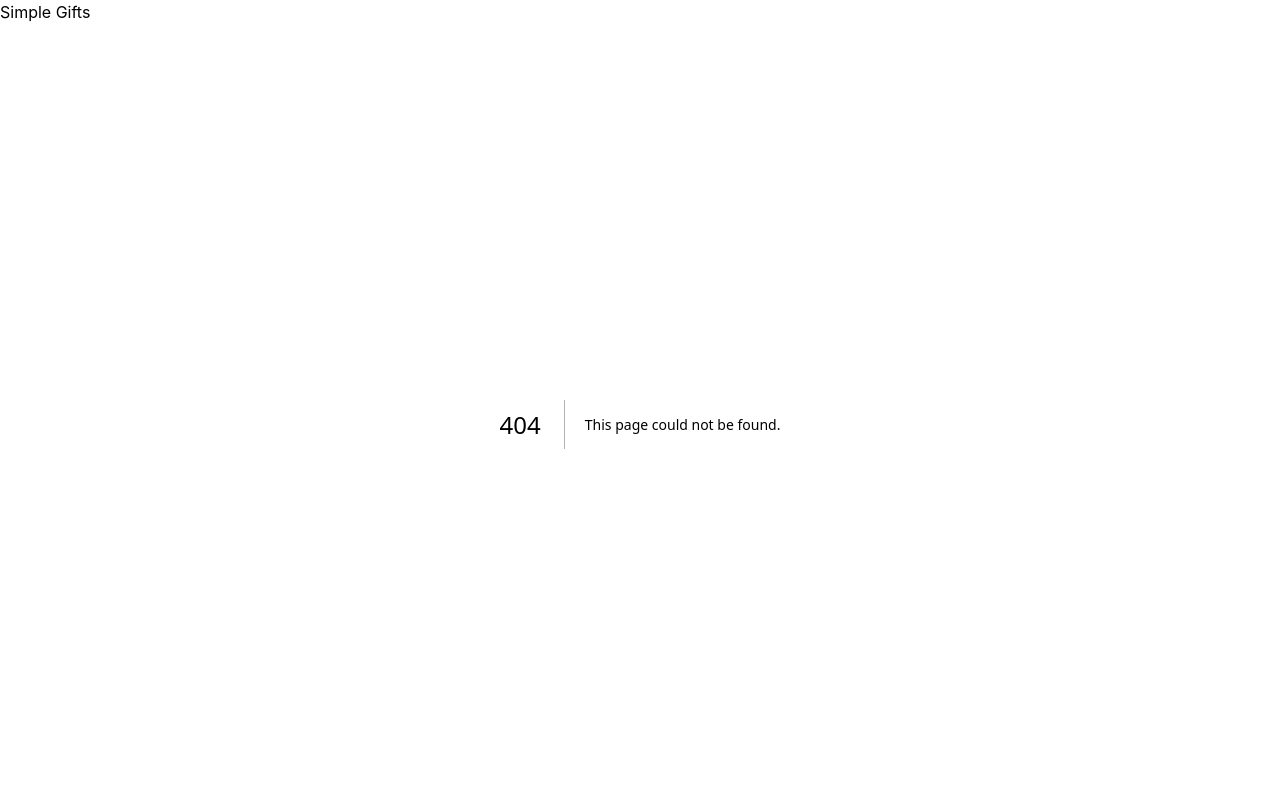
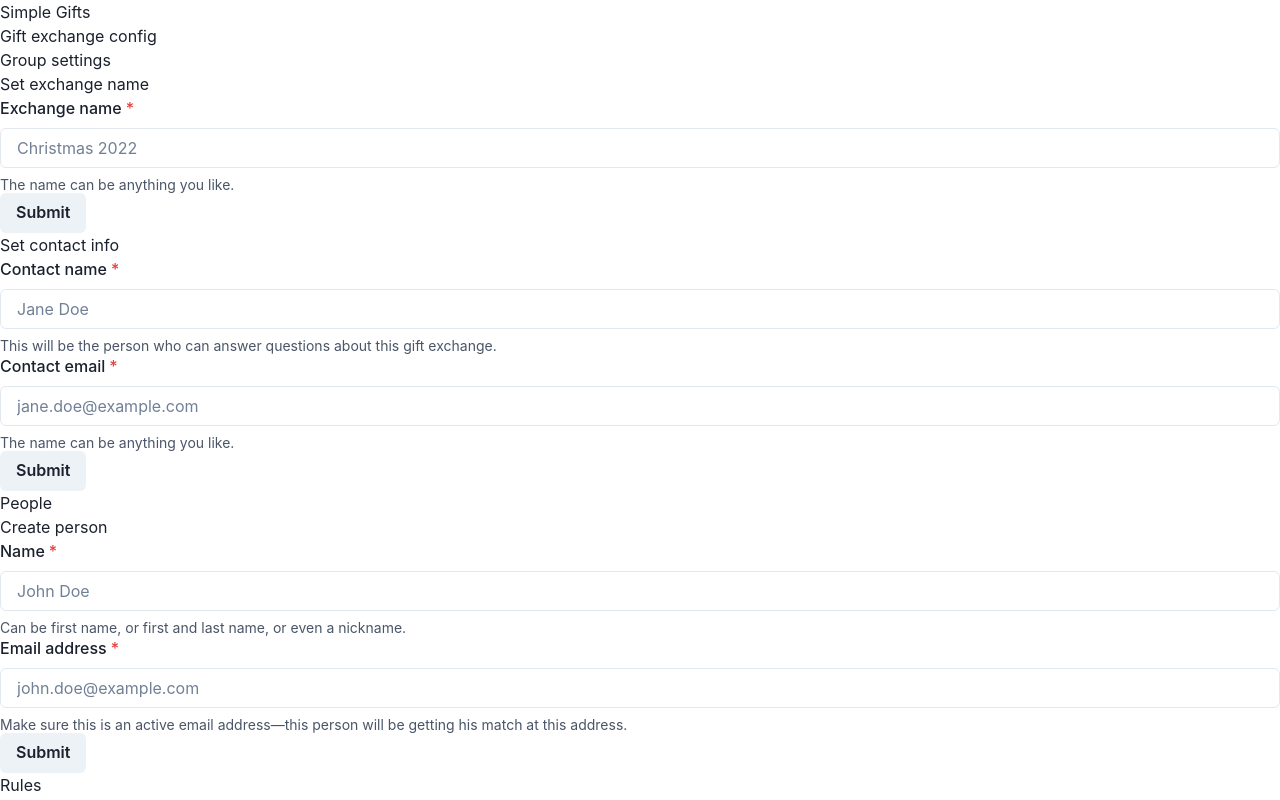
Before and after one commit to bneeland/cozy-exchange-backup, a Next.js app: page /app in a window 1280 px wide. Before the commit this address had no page. Shown: the top 800 px of the page. Built offline with nearby package versions, Linux system fonts and the light colour scheme.

Commit message:
Implement email in assign function

```diff
--- /dev/null
+++ b/helpers/sendEmail.js
@@ -0,0 +1,17 @@
+import axios from 'axios'
+
+export async function sendEmail(fromEmail, fromName, toName, exchangeName, contactName, contactEmail) {
+  try {
+    const response = await axios({
+      method: 'post',
+      url: '/api/email',
+      data: { fromEmail, fromName, toName, exchangeName, contactName, contactEmail },
+    })
+
+    if (response.status === 200) {
+      console.log('Email success')
+    }
+  } catch (error) {
+    console.error(error)
+  }
+}
--- a/pages/api/email.js
+++ b/pages/api/email.js
@@ -6,14 +6,14 @@ export default async function handler(request, response) {
   try {
     await client.sendEmail({
       'From': 'hello@simplegiftsapp.com',
-      'To': 'brian.neeland@protonmail.com',
+      'To': request.body.fromEmail,
       'Subject': `Your match for the ${request.body.exchangeName} gift exchange!`,
       'HtmlBody': `
         <div><b>Your match for the ${request.body.exchangeName} gift exchange!</b></div>
-        <div>Dear ${request.body.from},</div>
+        <div>Hello ${request.body.fromName},</div>
         <div>Here is your match for the ${request.body.exchangeName} gift exchange:</div>
-        <div><b>${request.body.to}</b></div>
-        <div>You will give a gift to ${request.body.to}, and someone will give you a gift as part of the exchange!</div>
+        <div><b>${request.body.toName}</b></div>
+        <div>You will give a gift to ${request.body.toName}, and someone will give you a gift as part of the exchange!</div>
         <div>If you have any questions, the person to contact is ${request.body.contactName} at ${request.body.contactEmail}.</div>
       `,
       'TextBody': '',
--- a/pages/setup.js
+++ b/pages/app.js
@@ -11,7 +11,7 @@ import {
 } from '@chakra-ui/react'
 import { useState, useEffect } from 'react'
 import { randomize, randomizePeople, getVectors } from '../helpers/assign'
-import axios from 'axios'
+import { sendEmail } from '../helpers/sendEmail'
 
 const emptyPersonInput = { name: '', email: '' }
 const emptyRuleInput = { from: '', to: '', type: '' }
@@ -21,10 +21,30 @@ const ruleTypes = [
 ]
 
 export default function Home() {
+  const [exchangeNameInput, setExchangeNameInput] = useState('')
+  const [exchangeName, setExchangeName] = useState('')
+  const [contactNameInput, setContactNameInput] = useState('')
+  const [contactName, setContactName] = useState('')
+  const [contactEmailInput, setContactEmailInput] = useState('')
+  const [contactEmail, setContactEmail] = useState('')
   const [personInput, setPersonInput] = useState(emptyPersonInput)
   const [people, setPeople] = useState([])
   const [ruleInput, setRuleInput] = useState(emptyRuleInput)
   const [rules, setRules] = useState([])
+
+  function setExchangeHandler(e) {
+    e.preventDefault()
+    setExchangeName(exchangeNameInput)
+    setExchangeNameInput('')
+  }
+
+  function setContactHandler(e) {
+    e.preventDefault()
+    setContactName(contactNameInput)
+    setContactEmail(contactEmailInput)
+    setContactNameInput('')
+    setContactEmailInput('')
+  }
 
   function createPersonHandler(e) {
     e.preventDefault()
@@ -38,33 +58,24 @@ export default function Home() {
     setRuleInput(emptyRuleInput)
   }
 
+  function getPerson(email) {
+    return people.find(person => person.email === email)
+  }
+
   function assignHandler() {
     const randomizedPeople = randomizePeople(people)
-    console.log('randomizedPeople')
-    console.log(randomizedPeople)
     const vectors = getVectors(randomizedPeople, rules)
-    console.log('vectors')
-    console.log(vectors)
+    vectors.forEach(vector => {
+      sendEmail(
+        vector.from,
+        getPerson(vector.from).name,
+        getPerson(vector.to).name,
+        exchangeName,
+        contactName,
+        contactEmail,
+      )
+    })
   }
-
-
-
-  async function sendEmail() {
-    try {
-      const response = await axios({
-        method: 'post',
-        url: '/api/email',
-      })
-
-      if (response.status === 200) {
-        console.log('Email success')
-      }
-    } catch (error) {
-      console.error(error)
-    }
-  }
-
-
 
   return (
     <div>
@@ -74,6 +85,35 @@ export default function Home() {
         <link rel="icon" href="/favicon.ico" />
       </Head>
       <div>Gift exchange config</div>
+      <div>
+        <div>Group settings</div>
+        <div>{exchangeName}</div>
+        <div>{contactName}</div>
+        <div>{contactEmail}</div>
+        <div>Set exchange name</div>
+        <form onSubmit={setExchangeHandler}>
+          <FormControl isRequired>
+            <FormLabel>Exchange name</FormLabel>
+            <Input type="text" placeholder="Christmas 2022" value={exchangeNameInput} onChange={(e) => setExchangeNameInput(e.target.value)} />
+            <FormHelperText>The name can be anything you like.</FormHelperText>
+          </FormControl>
+          <Button type="submit">Submit</Button>
+        </form>
+        <div>Set contact info</div>
+        <form onSubmit={setContactHandler}>
+          <FormControl isRequired>
+            <FormLabel>Contact name</FormLabel>
+            <Input type="text" placeholder="Jane Doe" value={contactNameInput} onChange={(e) => setContactNameInput(e.target.value)} />
+            <FormHelperText>This will be the person who can answer questions about this gift exchange.</FormHelperText>
+          </FormControl>
+          <FormControl isRequired>
+            <FormLabel>Contact email</FormLabel>
+            <Input type="email" placeholder="jane.doe@example.com" value={contactEmailInput} onChange={(e) => setContactEmailInput(e.target.value)} />
+            <FormHelperText>The name can be anything you like.</FormHelperText>
+          </FormControl>
+          <Button type="submit">Submit</Button>
+        </form>
+      </div>
       <div>
         <div>People</div>
         <div>
@@ -140,8 +180,6 @@ export default function Home() {
         </form>
       </div>
       <Button onClick={assignHandler}>Assign</Button>
-      <hr />
-      <Button onClick={sendEmail}>Send email</Button>
     </div>
   )
 }
--- a/pages/index.js
+++ b/pages/index.js
@@ -11,7 +11,7 @@ export default function Home() {
         <meta name="description" content="Draw names for a gift exchange" />
         <link rel="icon" href="/favicon.ico" />
       </Head>
-      <div><Link href="setup">Start</Link></div>
+      <div><Link href="app">Start</Link></div>
     </div>
   )
 }
```
